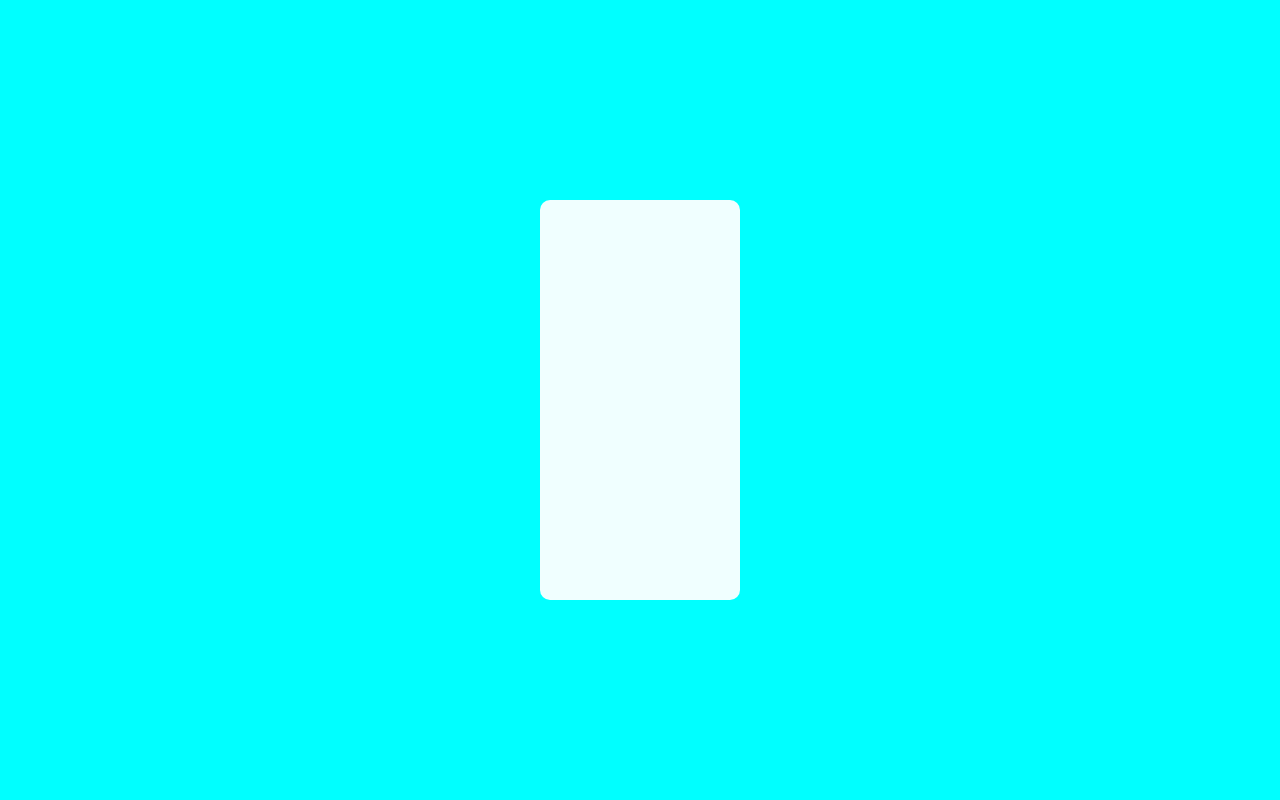
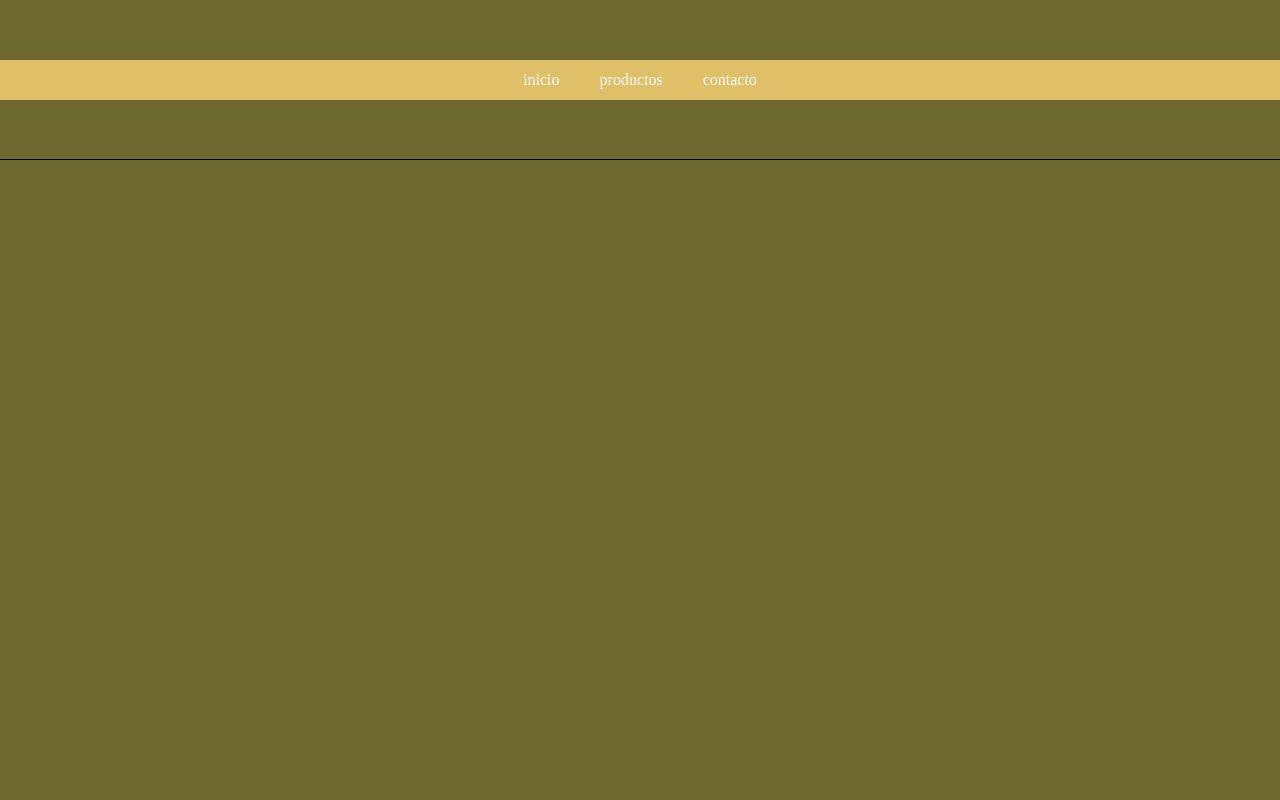
Before and after one commit to franciscosucho/E-comerce_mate, a PHP site: page / in a window 1280 px wide. Run offline with PHP 8.4, Linux system fonts and the light colour scheme; style sheets or scripts are compiled from the project's sources.

Commit message:
header casi terminado

```diff
--- a/css/estilo.css
+++ b/css/estilo.css
@@ -1,19 +1,81 @@
 * {
   padding: 0px;
   margin: 0px;
+  -webkit-box-sizing: border-box;
+          box-sizing: border-box;
 }
 
-body {
-  height: 100vh;
+body header {
+  top: 0px;
+  position: absolute;
+  height: 20%;
   width: 100vw;
+  background-color: #6d6730;
+  display: -webkit-box;
+  display: -ms-flexbox;
   display: flex;
-  align-items: center;
-  justify-content: center;
-  background-color: aqua;
+  -webkit-box-pack: center;
+      -ms-flex-pack: center;
+          justify-content: center;
+  -webkit-box-align: center;
+      -ms-flex-align: center;
+          align-items: center;
+  border-bottom: 1px solid black;
 }
+
+body header .menu {
+  display: -webkit-box;
+  display: -ms-flexbox;
+  display: flex;
+  -webkit-box-pack: center;
+      -ms-flex-pack: center;
+          justify-content: center;
+  -webkit-box-align: center;
+      -ms-flex-align: center;
+          align-items: center;
+  -webkit-box-orient: vertical;
+  -webkit-box-direction: normal;
+      -ms-flex-direction: column;
+          flex-direction: column;
+  background-color: #dfbf68;
+  width: 100%;
+  height: 40px;
+}
+
+body header .menu ul {
+  display: -webkit-box;
+  display: -ms-flexbox;
+  display: flex;
+  -webkit-box-pack: center;
+      -ms-flex-pack: center;
+          justify-content: center;
+  -webkit-box-align: center;
+      -ms-flex-align: center;
+          align-items: center;
+  gap: 40px;
+}
+
+body header .menu ul .item_list {
+  list-style: none;
+}
+
+body header .menu ul .item_list a {
+  text-decoration: none;
+  color: white;
+  -webkit-transition: .3s;
+  transition: .3s;
+  height: 100%;
+}
+
+body header .menu ul .item_list a:hover {
+  border-top: 1px solid white;
+  border-bottom: 1px solid white;
+}
+
 body main {
-  height: 400px;
-  width: 200px;
-  border-radius: 10px;
-  background-color: azure;
-}/*# sourceMappingURL=estilo.css.map */
+  margin-top: 20vh;
+  height: 80vh;
+  width: 100vw;
+  background-color: #6d6730;
+}
+/*# sourceMappingURL=estilo.css.map */
--- a/css/estilo.scss
+++ b/css/estilo.scss
@@ -1,18 +1,67 @@
-*{
-    padding:0px;
+* {
+    padding: 0px;
     margin: 0px;
+    box-sizing: border-box;
 }
-body{
-    height: 100vh;
-    width: 100vw;
-    display: flex;
-    align-items: center;
-    justify-content: center;
-    background-color: aqua;
-    main{
-        height: 400px;
-        width: 200px;
-        border-radius: 10px;
-        background-color: azure;
+
+body {
+
+    header {
+        top: 0px;
+        position: absolute;
+        height: 20%;
+        width: 100vw;
+        background-color: rgb(109, 103, 48);
+        display: flex;
+        justify-content: center;
+        align-items: center;
+        border-bottom: 1px solid black;
+        .menu {
+            display: flex;
+            justify-content: center;
+            align-items: center;
+            flex-direction: column;
+            background-color: rgb(223, 191, 104);
+
+            width: 100%;
+            height: 40px;
+
+            ul {
+                display: flex;
+                justify-content: center;
+                align-items: center;
+                gap: 40px;
+
+                .item_list {
+                    list-style: none;
+
+                    a {
+                        text-decoration: none;
+                        color: white;
+                        transition:.3s;
+                        height: 100%;
+                        &:hover{
+
+                            border-top: 1px solid white;
+                            border-bottom: 1px solid white;
+
+
+                        }
+                    }
+                }
+
+
+
+            }
+
+        }
+    }
+
+    main {
+        margin-top: 20vh;
+        height: 80vh;
+        width: 100vw;
+
+        background-color: rgb(109, 103, 48);
     }
 }
--- a/index.html
+++ b/index.html
@@ -1,17 +1,44 @@
 <!DOCTYPE html>
 <html lang="es">
+
 <head>
     <meta charset="UTF-8">
     <meta http-equiv="X-UA-Compatible" content="IE=edge">
     <meta name="viewport" content="width=device-width, initial-scale=1.0">
     <title>Document</title>
-    <link rel="stylesheet" href="./css/estilo.scss">
+    <link rel="stylesheet" href="./css/estilo.css">
 </head>
+
 <body>
+    <header>
+        <nav class="menu">
+            <ul>
+                <li class="item_list">
+                    <div>
+                        <a href="#">inicio</a>
+                    </div>
+                </li>
+                <li class="item_list">
+                    <div>
+                        <a href="#">productos</a>
+                    </div>
+                </li>
+                <li class="item_list">
+                    <div>
+                        <a href="#">contacto</a>
+                    </div>
+                </li>
+            </ul>
+        </nav>
+    </header>
     <main>
+        <div class="sub-container">
 
 
 
+        </div>
+
     </main>
 </body>
+
 </html>
```
Also changed, not shown: 1 other file.
